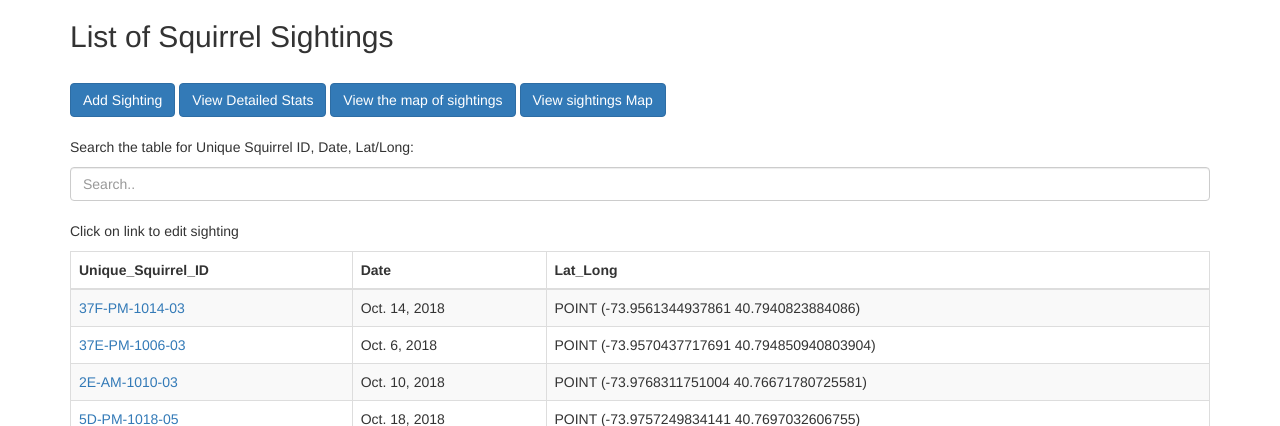
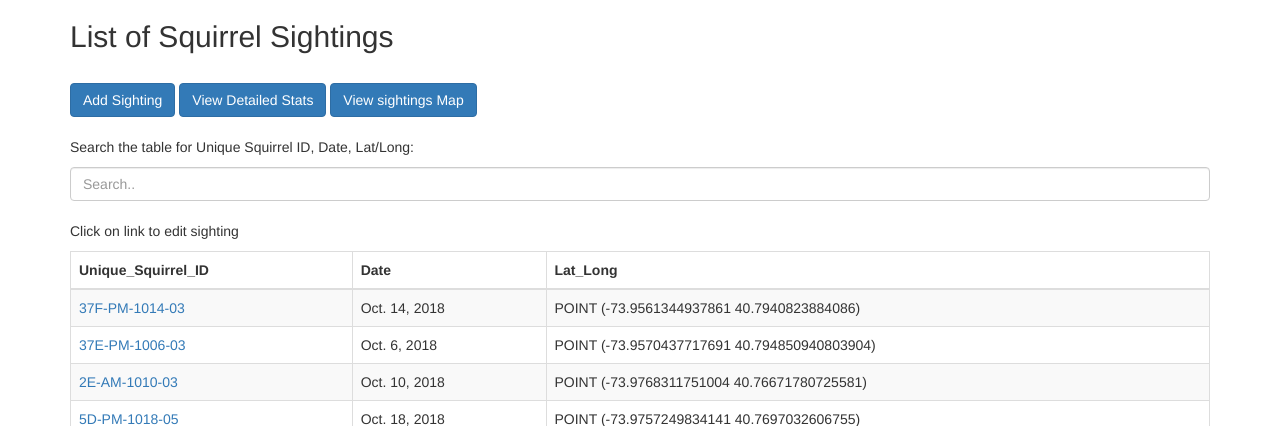
Before and after one commit to tanxunyong/Squirrel_Sightings, a Django app: page /sightings/ in a window 1280 px wide. Shown: the top 426 px of the page. Run offline with Django 3.2, Linux system fonts and the light colour scheme; data comes from the database, SQL or seed files in the repository; some libraries are stand-ins or nearby versions.

Commit message:
Checked the map buttoChecked the map buttonn

```diff
--- a/sightings/templates/sightings/sightings_list.html
+++ b/sightings/templates/sightings/sightings_list.html
@@ -22,10 +22,6 @@
     <button type="button" class="btn btn-primary">
       View Detailed Stats
     </button>
-  <a href="/map/" class="button--style-red">
-    <button type="button" class="btn btn-primary">
-    View the map of sightings
-  </button>
   </a>
   <a href = "/map">
     <button type="button" class = "btn btn-primary">
```
